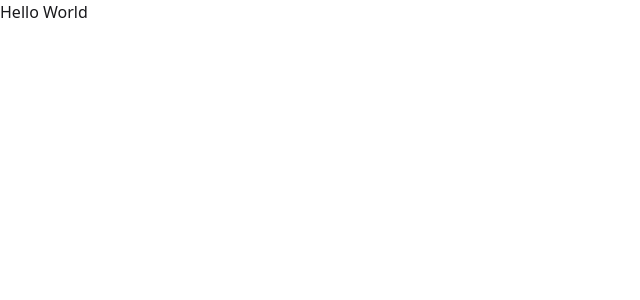
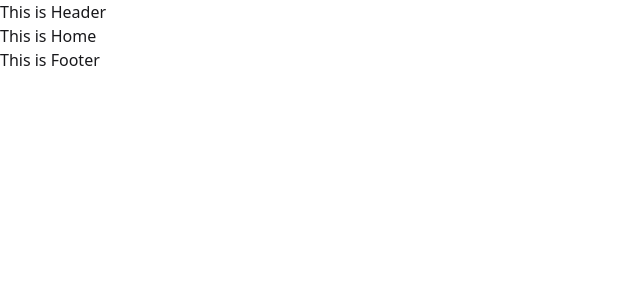
Before and after one commit to AbrarulRhythm/smart-deals-client, a React (Vite) app: page / in a window 1280 px wide. Shown: the top 300 px of the page, without its empty margins (0-640 px from the left). Built offline with nearby package versions, Linux system fonts and the light colour scheme.

Commit message:
setup project layout

```diff
--- /dev/null
+++ b/src/Pages/ErrorPage/ErrorPage.jsx
@@ -0,0 +1,11 @@
+import React from 'react';
+
+const ErrorPage = () => {
+    return (
+        <div>
+            <h1>This is Error Page / 404</h1>
+        </div>
+    );
+};
+
+export default ErrorPage;
--- /dev/null
+++ b/src/layouts/RootLayout.jsx
@@ -0,0 +1,26 @@
+import React from 'react';
+import Header from '../components/Header/Header';
+import { Outlet } from 'react-router';
+import Footer from '../components/Footer/Footer';
+
+const RootLayout = () => {
+    return (
+        <div className='main-wrapper'>
+            {/* Header */}
+            <Header></Header>
+            {/* Header End */}
+
+            {/* ========== Mian Start ========== */}
+            <main className='site-main'>
+                <Outlet></Outlet>
+            </main>
+            {/* ========== Mian End ========== */}
+
+            {/* Footer */}
+            <Footer></Footer>
+            {/* Footer End */}
+        </div>
+    );
+};
+
+export default RootLayout;
--- a/src/routes/router.jsx
+++ b/src/routes/router.jsx
@@ -1,8 +1,23 @@
 import { createBrowserRouter } from "react-router";
+import RootLayout from "../layouts/RootLayout";
+import ErrorPage from "../Pages/ErrorPage/ErrorPage";
+import Home from "../Pages/Home/Home";
+import AllProducts from "../Pages/AllProducts/AllProducts";
 
 export const router = createBrowserRouter([
     {
         path: '/',
-        element: <div>Hello World</div>
+        Component: RootLayout,
+        errorElement: <ErrorPage></ErrorPage>,
+        children: [
+            {
+                index: true,
+                Component: Home
+            },
+            {
+                path: 'allProducts',
+                Component: AllProducts
+            }
+        ]
     }
 ])
```
